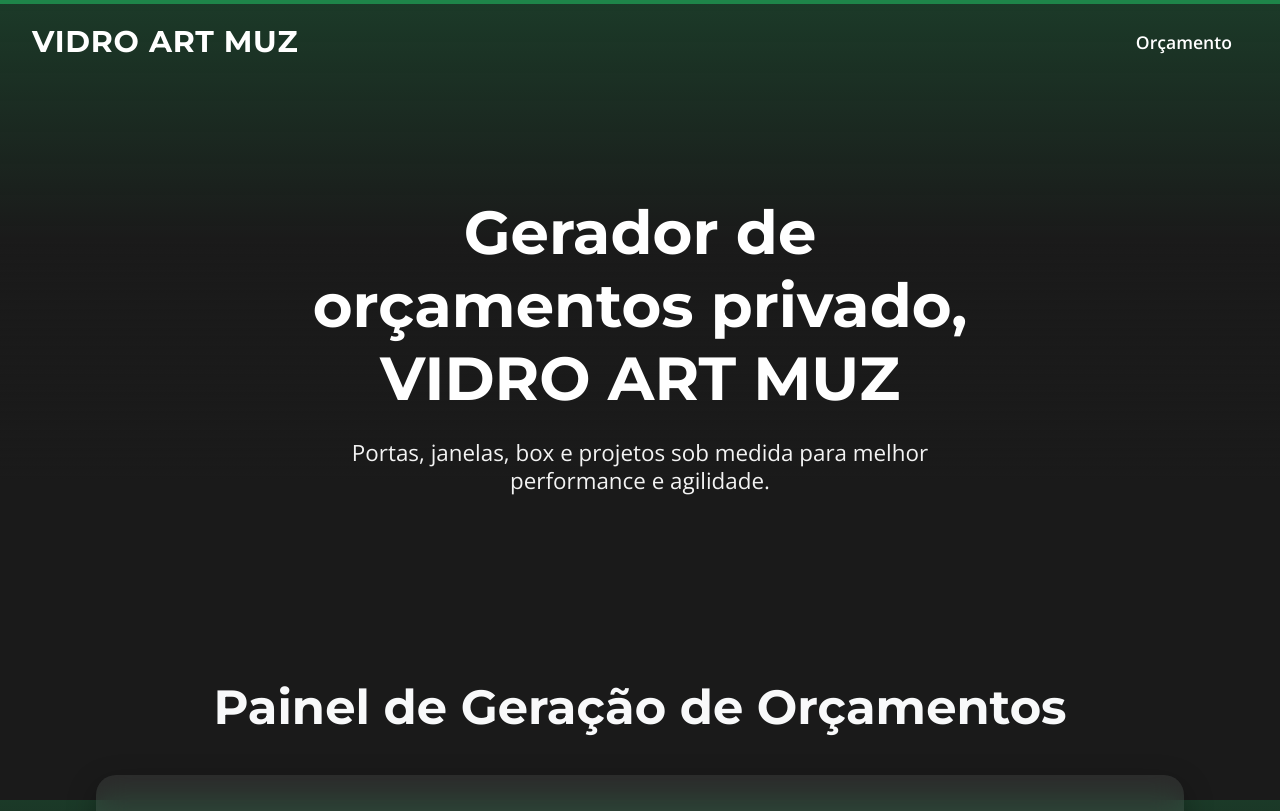
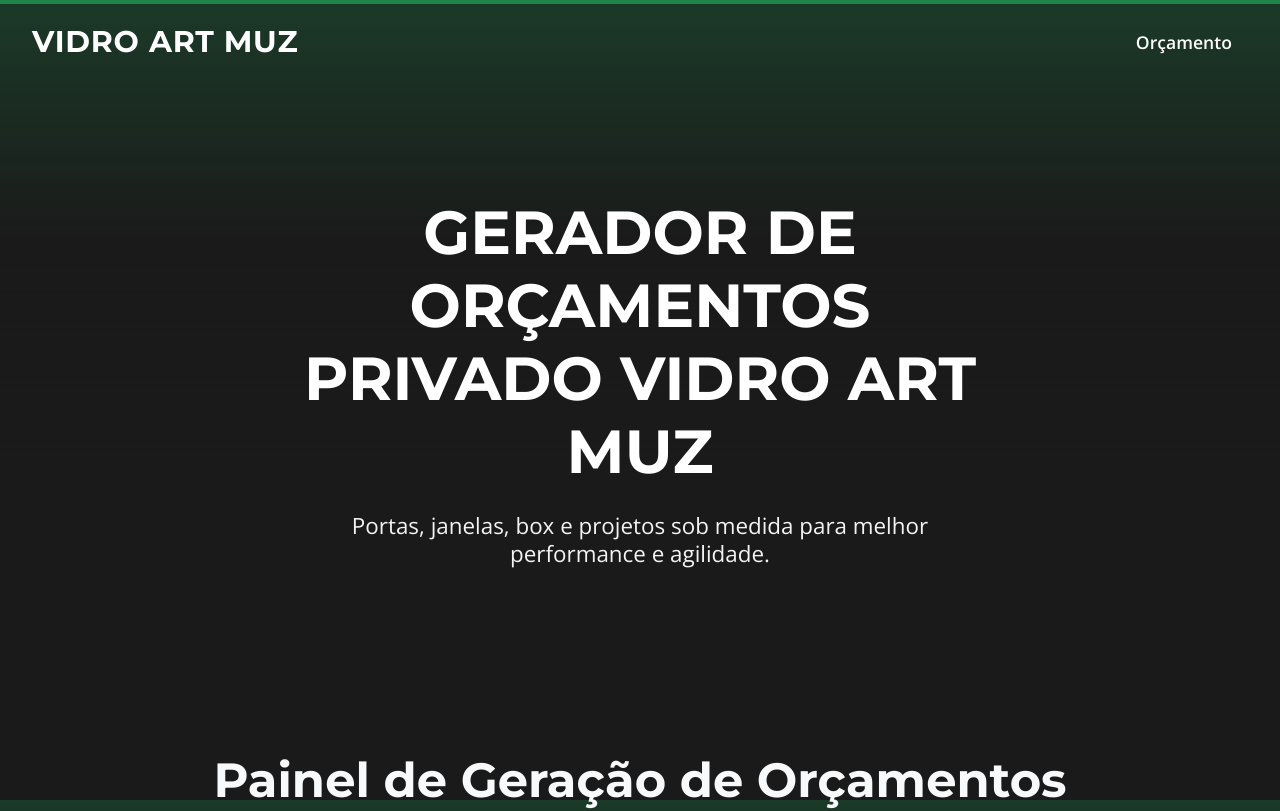
Before and after one commit to jtardelli11/vidroartorc, a plain HTML site: page index.html in a window 1280 px wide. Shown: the top 811 px of the page. Drawn offline with nearby package versions, Linux system fonts and the light colour scheme.

Commit message:
Update index.html

```diff
--- a/index.html
+++ b/index.html
@@ -417,7 +417,7 @@
 
   <section class="text-center py-20 px-4 hero-section text-white">
     <div class="max-w-3xl mx-auto p-8 rounded-2xl animate-fade-in">
-      <h2 class="text-5xl font-bold mb-4 leading-tight">Gerador de orçamentos privado, VIDRO ART MUZ</h2>
+      <h2 class="text-5xl font-bold mb-4 leading-tight">GERADOR DE ORÇAMENTOS PRIVADO VIDRO ART MUZ</h2>
       <p class="text-xl opacity:90">Portas, janelas, box e projetos sob medida para melhor performance e agilidade.</p>
     </div>
   </section>
```
